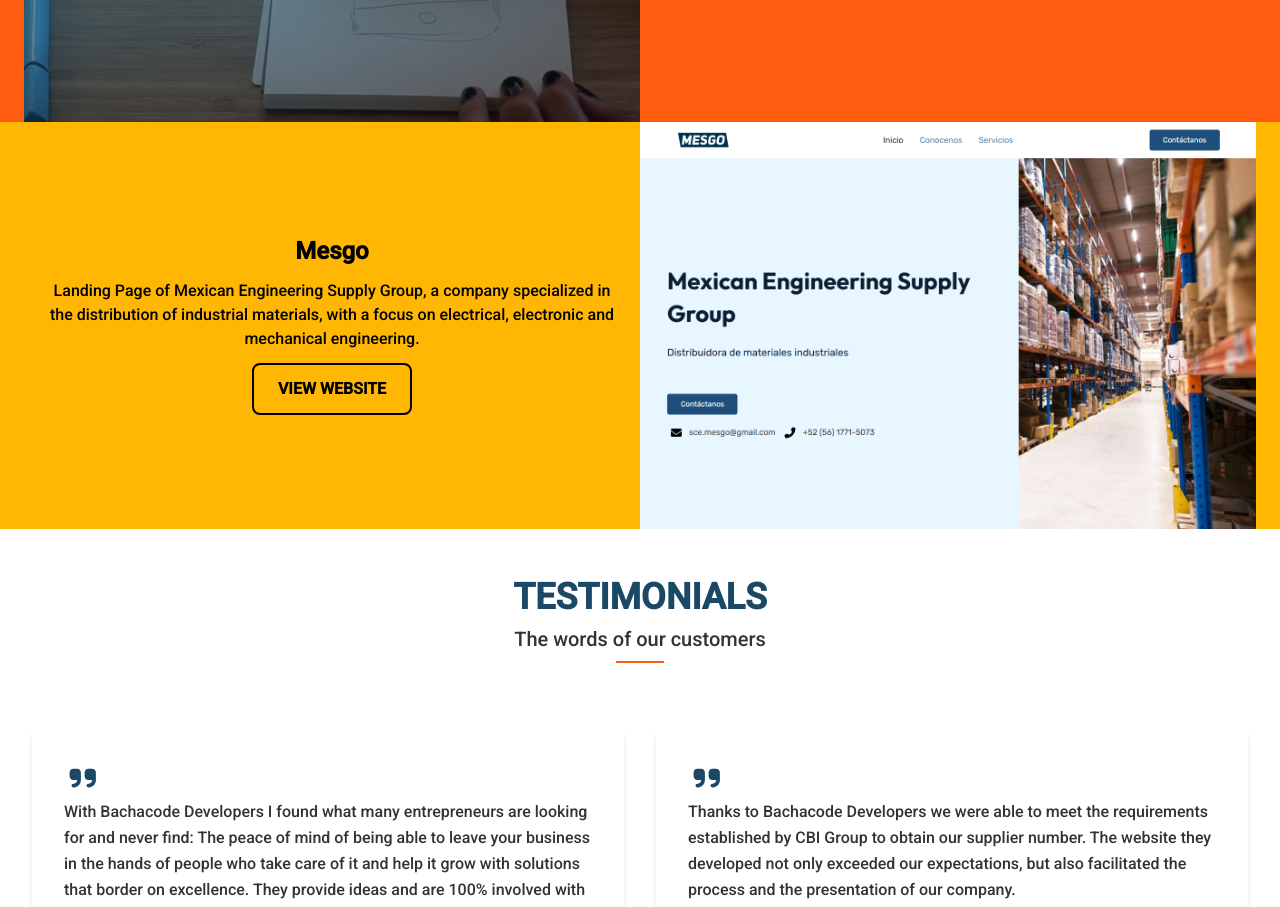
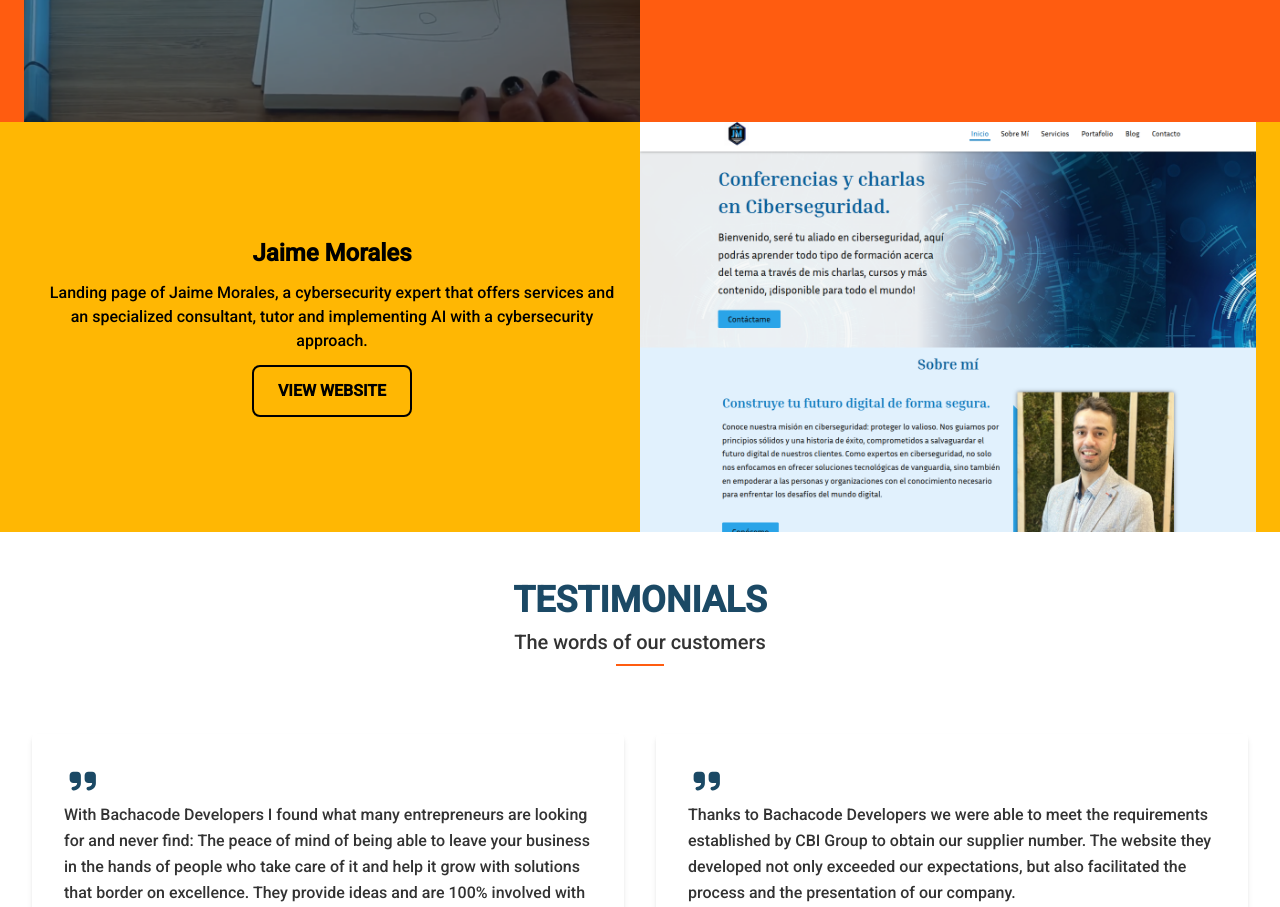
Before and after one commit to bachacode/bachacode-developers, a Next.js app: page /en/portfolio in a window 1280 px wide. Shown: the part 940-1847 px from the top of the page. Built offline with nearby package versions, Linux system fonts and the light colour scheme; no server answers.

Commit message:
feat: changed mesgo for jaimemorales website in portfolio

```diff
--- a/lang/en.json
+++ b/lang/en.json
@@ -254,6 +254,10 @@
         "mesgo": {
           "title": "Mesgo",
           "body": "Landing Page of Mexican Engineering Supply Group, a company specialized in the distribution of industrial materials, with a focus on electrical, electronic and mechanical engineering."
+        },
+        "jaimemorales": {
+          "title": "Jaime Morales",
+          "body": "Landing page of Jaime Morales, a cybersecurity expert that offers services and an specialized consultant, tutor and implementing AI with a cybersecurity approach."
         }
       }
     },
--- a/lang/es.json
+++ b/lang/es.json
@@ -254,6 +254,10 @@
         "mesgo": {
           "title": "Mesgo",
           "body": "Landing Page de Mexican Engineering Supply Group, empresa especializada en la distribución de materiales industriales, con un enfoque en la ingeniería eléctrica, electrónica y mecánica."
+        },
+        "jaimemorales": {
+          "title": "Jaime Morales",
+          "body": "Landing page de Jaime Morales, experto en ciberseguridad que ofrece servicios de consultoría especializada, tutoría e implementación de IA con enfoque de ciberseguridad."
         }
       }
     },
--- a/src/app/[locale]/portfolio/page.tsx
+++ b/src/app/[locale]/portfolio/page.tsx
@@ -2,8 +2,8 @@ import React from "react";
 import generateTitle from "@/utils/generateTitle";
 import { Metadata } from "next";
 import PageSectionWrapper from "@/components/layout/PageSectionWrapper";
-import MesgoHome from "@/assets/images/mesgo-home.png";
 import TailorsheetHome from "@/assets/images/tailorsheet-home.png";
+import jaimeMoralesHome from "@/assets/images/jaimemoralesdotes-home.png";
 import ProjectCard from "@/components/cards/ProjectCard";
 import TestimonialCard from "@/components/cards/TestimonialCard";
 import ContactSection from "@/components/sections/ContactSection";
@@ -66,10 +66,10 @@ export default function Portafolio() {
           />
 
           <ProjectCard
-            title={t("projects.sites.mesgo.title")}
-            description={t("projects.sites.mesgo.body")}
-            image={MesgoHome}
-            buttonUrl="https://mesgo.bachacode.com/"
+            title={t("projects.sites.jaimemorales.title")}
+            description={t("projects.sites.jaimemorales.body")}
+            image={jaimeMoralesHome}
+            buttonUrl="https://jaimemorales.es/"
             inverted
             altColor
           />
```
Also changed, not shown: src/assets/images/jaimemoralesdotes-home.png (added).
